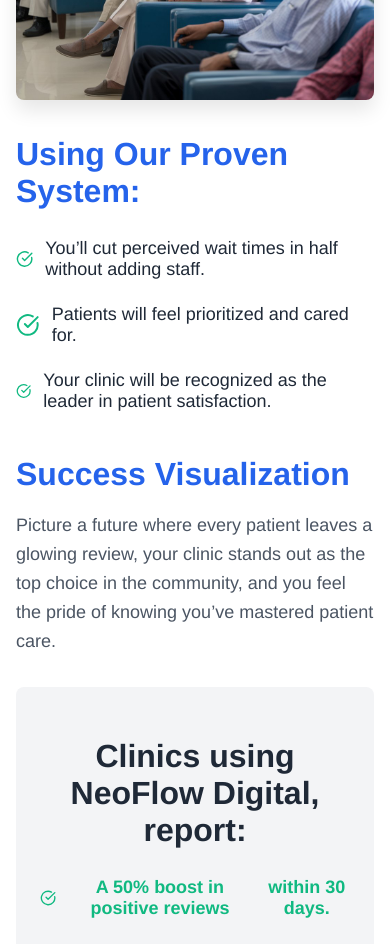
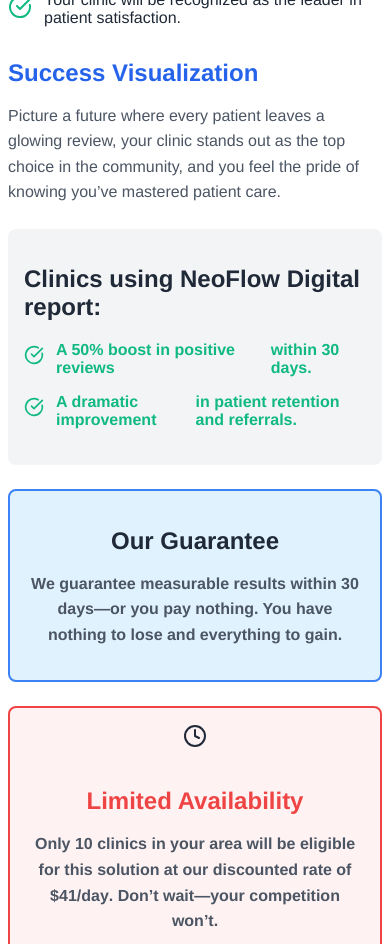
Before and after one commit to Inaara123/landingpage, a React (Create React App) app: page /direct-tv in a window 390 px wide. Shown: the part 1020-1964 px from the top of the page. Built offline with nearby package versions, Linux system fonts and the light colour scheme.

Commit message:
directTv Landing page added mobile

```diff
--- a/src/Components/DirectTv.js
+++ b/src/Components/DirectTv.js
@@ -8,6 +8,11 @@
 // Import Montserrat font
 const GlobalStyle = createGlobalStyle`
   @import url('https://fonts.googleapis.com/css2?family=Montserrat:wght@400;600;700;900&display=swap');
+
+  /* Ensure box-sizing is border-box for all elements */
+  *, *::before, *::after {
+    box-sizing: border-box;
+  }
 `;
 
 // Styled Components
@@ -17,11 +22,19 @@
   padding: 2rem 1rem;
   font-family: 'Helvetica Neue', 'Montserrat', Helvetica, Arial, sans-serif;
   color: #1F2937;
+
+  @media (max-width: 768px) {
+    padding: 1rem 0.5rem;
+  }
 `;
 
 const Header = styled.header`
   text-align: center;
   margin-bottom: 3rem;
+
+  @media (max-width: 768px) {
+    margin-bottom: 2rem;
+  }
 `;
 
 const MainHeadline = styled.h1`
@@ -31,6 +44,10 @@
   color: #1F2937;
   margin-bottom: 1rem;
   line-height: 1.2;
+
+  @media (max-width: 768px) {
+    font-size: 2rem;
+  }
 `;
 
 const SubHeadline = styled.p`
@@ -38,6 +55,11 @@
   font-weight: 600; /* Bold key phrases */
   color: #4B5563;
   margin-bottom: 2rem;
+
+  @media (max-width: 768px) {
+    font-size: 1.25rem;
+    margin-bottom: 1.5rem;
+  }
 `;
 
 const OpeningHook = styled.p`
@@ -49,6 +71,11 @@
   strong {
     font-weight: 700; /* Bold key phrases */
     color: #1F2937; /* Different color for emphasis */
+  }
+
+  @media (max-width: 768px) {
+    font-size: 1rem;
+    margin-bottom: 1.5rem;
   }
 `;
 
@@ -62,10 +89,18 @@
     border-radius: 0.5rem;
     box-shadow: 0 10px 20px rgba(0,0,0,0.1);
   }
+
+  @media (max-width: 768px) {
+    margin-bottom: 1.5rem;
+  }
 `;
 
 const Section = styled.section`
   margin-bottom: 2rem;
+
+  @media (max-width: 768px) {
+    margin-bottom: 1.5rem;
+  }
 `;
 
 const SectionTitle = styled.h2`
@@ -73,26 +108,49 @@
   font-weight: 700; /* Consistent emphasis */
   color: #2563EB; /* Color accent */
   margin-bottom: 1rem;
+
+  @media (max-width: 768px) {
+    font-size: 1.5rem;
+    margin-bottom: 0.75rem;
+  }
 `;
 
 const SectionText = styled.p`
   font-size: 1.125rem;
   color: #4B5563;
   line-height: 1.6;
+
+  @media (max-width: 768px) {
+    font-size: 1rem;
+  }
 `;
 
 const List = styled.ul`
   list-style: none;
   padding: 0;
   margin: 1rem 0;
+
+  @media (max-width: 768px) {
+    margin: 0.75rem 0;
+  }
 `;
 
 const ListItem = styled.li`
   display: flex;
-  align-items: center;
+  align-items: flex-start;
   gap: 0.75rem;
   padding: 0.75rem 0;
   font-size: 1.125rem;
+
+  @media (max-width: 768px) {
+    font-size: 1rem;
+    padding: 0.5rem 0;
+  }
+
+  svg {
+    flex-shrink: 0;
+    margin-top: 0.25rem;
+  }
 `;
 
 const Highlight = styled.span`
@@ -104,14 +162,24 @@
   background: #F3F4F6;
   padding: 1.5rem;
   border-radius: 0.5rem;
-  text-align: center;
+  text-align: left; /* Changed from center to left for better alignment */
   margin: 2rem 0;
+
+  @media (max-width: 768px) {
+    padding: 1rem;
+    margin: 1.5rem 0;
+  }
 
   h2 {
     color: #1F2937;
     font-size: 2rem;
     font-weight: 700;
     margin-bottom: 1rem;
+
+    @media (max-width: 768px) {
+      font-size: 1.5rem;
+      margin-bottom: 0.75rem;
+    }
   }
 
   li {
@@ -128,11 +196,21 @@
   margin: 2rem 0;
   text-align: center;
 
+  @media (max-width: 768px) {
+    padding: 1rem;
+    margin: 1.5rem 0;
+  }
+
   h2 {
     font-size: 2rem;
     font-weight: 700;
     color: #1F2937;
     margin-bottom: 1rem;
+
+    @media (max-width: 768px) {
+      font-size: 1.5rem;
+      margin-bottom: 0.75rem;
+    }
   }
 
   p {
@@ -140,6 +218,10 @@
     color: #4B5563;
     line-height: 1.6;
     font-weight: 600; /* Emphasize guarantee */
+
+    @media (max-width: 768px) {
+      font-size: 1rem;
+    }
   }
 `;
 
@@ -151,11 +233,21 @@
   margin: 2rem 0;
   text-align: center;
 
+  @media (max-width: 768px) {
+    padding: 1rem;
+    margin: 1.5rem 0;
+  }
+
   h2 {
     font-size: 2rem;
     font-weight: 700;
     color: #EF4444;
     margin-bottom: 1rem;
+
+    @media (max-width: 768px) {
+      font-size: 1.5rem;
+      margin-bottom: 0.75rem;
+    }
   }
 
   p {
@@ -163,6 +255,10 @@
     color: #4B5563;
     line-height: 1.6;
     font-weight: 600; /* Emphasize urgency */
+
+    @media (max-width: 768px) {
+      font-size: 1rem;
+    }
   }
 `;
 
@@ -173,10 +269,19 @@
   padding: 2rem;
   border-radius: 0.75rem;
   box-shadow: 0 4px 6px rgba(0,0,0,0.1);
+
+  @media (max-width: 768px) {
+    padding: 1.5rem;
+    margin: 1.5rem auto;
+  }
 `;
 
 const FormGroup = styled.div`
   margin-bottom: 1.5rem;
+
+  @media (max-width: 768px) {
+    margin-bottom: 1rem;
+  }
 `;
 
 const Label = styled.label`
@@ -185,6 +290,10 @@
   font-weight: 600; /* Clear labeling */
   font-size: 1rem; /* Increased font size */
   color: #374151;
+
+  @media (max-width: 768px) {
+    font-size: 0.9rem;
+  }
 `;
 
 const Input = styled.input`
@@ -202,6 +311,11 @@
 
   &:disabled {
     background: #F3F4F6;
+  }
+
+  @media (max-width: 768px) {
+    padding: 0.6rem;
+    font-size: 0.9rem;
   }
 `;
 
@@ -229,6 +343,11 @@
     opacity: 0.7;
     cursor: not-allowed;
   }
+
+  @media (max-width: 768px) {
+    padding: 0.6rem 1rem;
+    font-size: 1rem;
+  }
 `;
 
 const PopupOverlay = styled.div`
@@ -254,6 +373,11 @@
   position: relative;
   box-shadow: 0 20px 25px -5px rgba(0, 0, 0, 0.1),
               0 10px 10px -5px rgba(0, 0, 0, 0.04);
+
+  @media (max-width: 768px) {
+    padding: 1.5rem;
+    width: 90%;
+  }
 `;
 
 const PopupTitle = styled.h2`
@@ -261,6 +385,11 @@
   font-size: 1.75rem; /* Increased font size */
   font-weight: 700; /* Bold typography */
   margin-bottom: 1rem;
+
+  @media (max-width: 768px) {
+    font-size: 1.25rem;
+    margin-bottom: 0.75rem;
+  }
 `;
 
 const PopupText = styled.p`
@@ -268,6 +397,11 @@
   margin-bottom: 1.5rem;
   line-height: 1.5;
   font-size: 1.125rem; /* Increased font size */
+
+  @media (max-width: 768px) {
+    font-size: 1rem;
+    margin-bottom: 1rem;
+  }
 `;
 
 const CloseButton = styled.button`
@@ -282,6 +416,11 @@
 
   &:hover {
     background: #1D4ED8;
+  }
+
+  @media (max-width: 768px) {
+    padding: 0.6rem 1rem;
+    font-size: 0.9rem;
   }
 `;
 
@@ -346,14 +485,18 @@
     setStatus({ loading: true, error: null, success: false });
 
     try {
-      const { error } = await supabase
-        .from('clinic_leads')
+      const { data, error } = await supabase
+        .from('demo_bookings') // Corrected table name
         .insert([{
           name: formData.name,
           phone: formData.phone,
           clinic_name: formData.clinicName,
           created_at: getISTTime(),
-          ...metadata
+          user_agent: metadata.user_agent,
+          screen_resolution: metadata.screen_resolution,
+          language: metadata.language,
+          platform: metadata.platform,
+          referrer: metadata.referrer,
         }]);
 
       if (error) throw error;
@@ -369,6 +512,8 @@
       setStatus({ loading: false, error: null, success: true });
       setShowPopup(true);
     } catch (error) {
+      console.error('Error submitting form:', error); // Detailed error log
+
       // Track form submission error
       FB_PIXEL.track('Lead', {
         content_name: 'Landing Page Submission Error',
@@ -377,7 +522,7 @@
       });
 
       setStatus({ loading: false, error: error.message, success: false });
-      alert('Error submitting form. Please try again.');
+      alert(`Error submitting form: ${error.message}`);
     }
   };
 
@@ -419,15 +564,15 @@
           <SectionTitle>Using Our Proven System:</SectionTitle>
           <List>
             <ListItem>
-              <CheckCircle color="#10B981" />
+              <CheckCircle color="#10B981" size={24} />
               You’ll cut perceived wait times in half without adding staff.
             </ListItem>
             <ListItem>
-              <CheckCircle color="#10B981" />
+              <CheckCircle color="#10B981" size={24} />
               Patients will feel prioritized and cared for.
             </ListItem>
             <ListItem>
-              <CheckCircle color="#10B981" />
+              <CheckCircle color="#10B981" size={24} />
               Your clinic will be recognized as the leader in patient satisfaction.
             </ListItem>
           </List>
@@ -441,14 +586,14 @@
         </Section>
 
         <SocialProof>
-          <SectionTitle>Clinics using NeoFlow Digital, report:</SectionTitle>
+          <SectionTitle>Clinics using NeoFlow Digital report:</SectionTitle>
           <List>
             <ListItem>
-              <CheckCircle color="#10B981" />
+              <CheckCircle color="#10B981" size={20} />
               <strong>A 50% boost in positive reviews</strong> within 30 days.
             </ListItem>
             <ListItem>
-              <CheckCircle color="#10B981" />
+              <CheckCircle color="#10B981" size={20} />
               <strong>A dramatic improvement</strong> in patient retention and referrals.
             </ListItem>
           </List>
@@ -465,7 +610,7 @@
           <Clock size={24} style={{ marginBottom: '1rem' }} />
           <SectionTitle>Limited Availability</SectionTitle>
           <SectionText>
-            Only <strong>10 clinics</strong> in your area will be eligible for this solution at our discounted rate of <strong> Rs.41/day</strong>. Don’t wait—your competition won’t.
+            Only <strong>10 clinics</strong> in your area will be eligible for this solution at our discounted rate of <strong>$41/day</strong>. Don’t wait—your competition won’t.
           </SectionText>
         </UrgencyBox>
 
```
